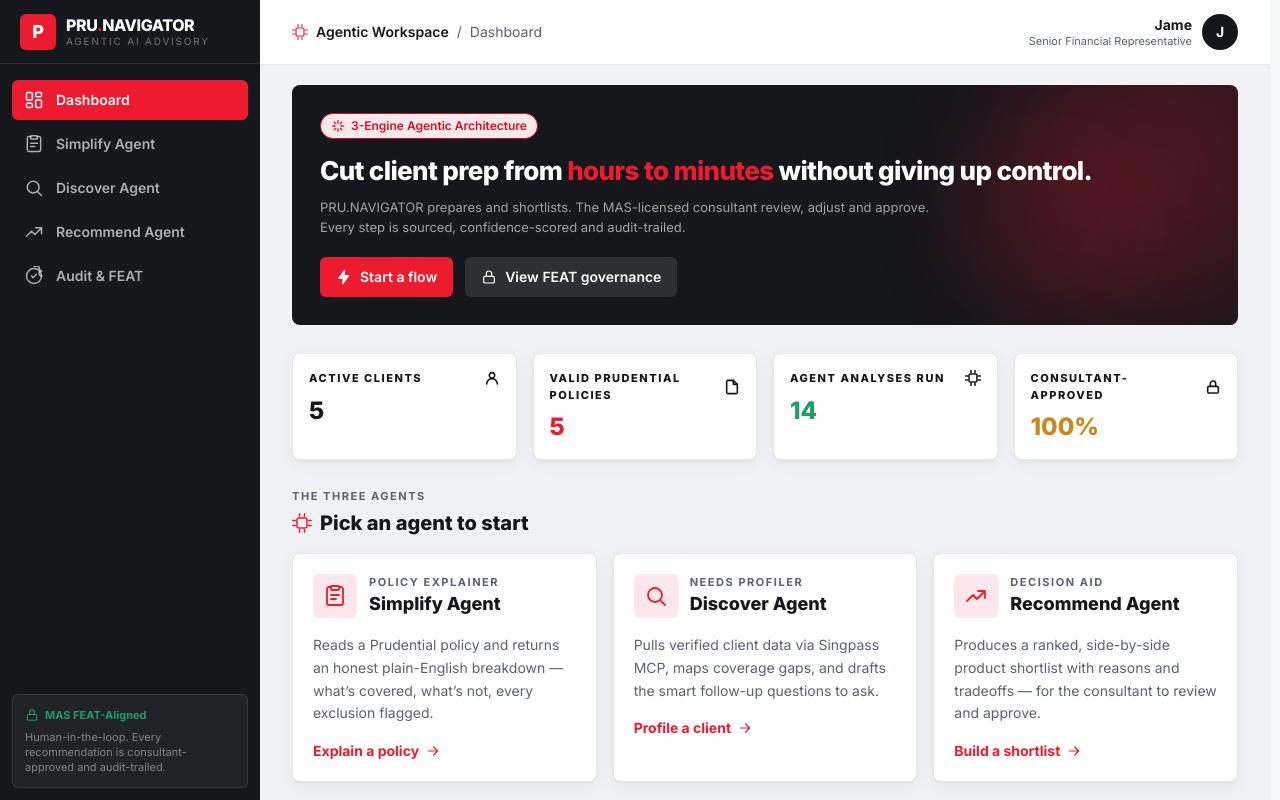
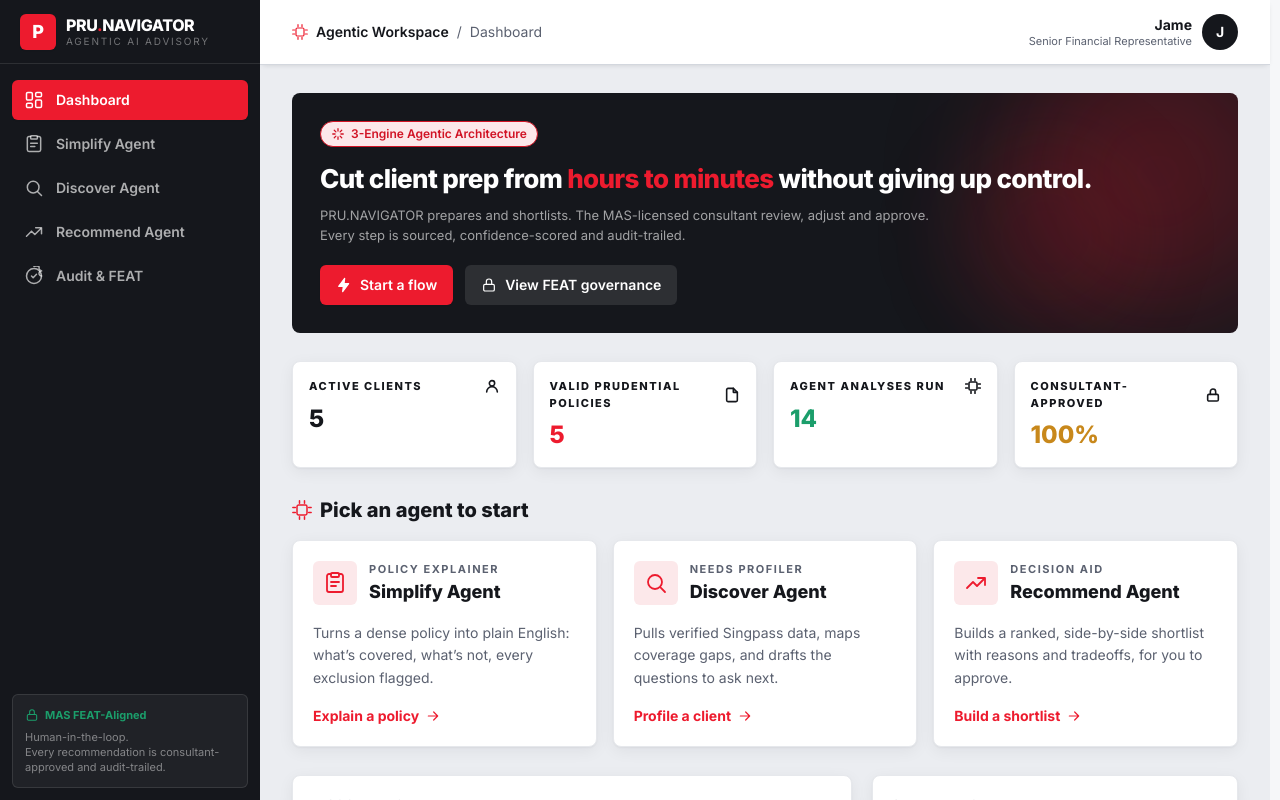
Before and after one commit to steve-o8-dev/bubble-code-hackathon, a React (Vite) app: page / in a window 1280 px wide. Shown: the top 800 px of the page. Built offline with nearby package versions, Linux system fonts and the light colour scheme.

Commit message:
checkpoint 4

```diff
--- a/src/components/Layout.jsx
+++ b/src/components/Layout.jsx
@@ -65,15 +65,19 @@
               MAS FEAT-Aligned
             </div>
             <p className="text-[11px] text-white/45 leading-snug">
-              Human-in-the-loop. Every recommendation is consultant-approved and audit-trailed.
+              Human-in-the-loop.
+              <br />
+              Every recommendation is consultant-approved and audit-trailed.
             </p>
           </div>
         </div>
       </aside>
 
       {/* Main */}
-      <div className="flex-1 min-w-0 flex flex-col bg-[#F0F2F5]">
-        <header className="sticky top-0 z-10 bg-white border-b border-pru-line">
+      <div className="flex-1 min-w-0 flex flex-col bg-[#EBEDF1]">
+        {/* Reads as a layer floating above the canvas rather than a drawn line:
+            a border one step darker than the canvas, plus a short drop shadow. */}
+        <header className="sticky top-0 z-10 bg-white border-b-[0.5px] border-[#D3D7DE] shadow-[0_2px_6px_-3px_rgba(21,23,28,0.20)]">
           <div className="px-8 h-16 flex items-center justify-between">
             <div className="flex items-center gap-2 text-sm text-pru-slate">
               <Icon name="cpu" className="w-4 h-4 text-pru-red" />
--- a/src/pages/Dashboard.jsx
+++ b/src/pages/Dashboard.jsx
@@ -11,7 +11,7 @@
     icon: 'simplify',
     kicker: 'Policy Explainer',
     title: 'Simplify Agent',
-    desc: 'Reads a Prudential policy and returns an honest plain-English breakdown — what’s covered, what’s not, every exclusion flagged.',
+    desc: 'Turns a dense policy into plain English: what’s covered, what’s not, every exclusion flagged.',
     cta: 'Explain a policy',
   },
   {
@@ -19,7 +19,7 @@
     icon: 'discover',
     kicker: 'Needs Profiler',
     title: 'Discover Agent',
-    desc: 'Pulls verified client data via Singpass MCP, maps coverage gaps, and drafts the smart follow-up questions to ask.',
+    desc: 'Pulls verified Singpass data, maps coverage gaps, and drafts the questions to ask next.',
     cta: 'Profile a client',
   },
   {
@@ -27,7 +27,7 @@
     icon: 'recommend',
     kicker: 'Decision Aid',
     title: 'Recommend Agent',
-    desc: 'Produces a ranked, side-by-side product shortlist with reasons and tradeoffs — for the consultant to review and approve.',
+    desc: 'Builds a ranked, side-by-side shortlist with reasons and tradeoffs, for you to approve.',
     cta: 'Build a shortlist',
   },
 ]
@@ -40,7 +40,7 @@
   const agentRuns = auditTrail.filter((a) => a.actor === 'AI Agent').length
 
   return (
-    <div className="space-y-7">
+    <div className="pt-2 space-y-7">
       {/* Hero */}
       <div className="relative overflow-hidden rounded-lg bg-pru-ink text-white p-7">
         <div className="absolute -right-16 -top-16 w-72 h-72 rounded-full bg-pru-red/25 blur-3xl" />
@@ -75,7 +75,7 @@
 
       {/* Agent entry cards */}
       <div>
-        <SectionTitle kicker="The three agents" title="Pick an agent to start" icon="cpu" />
+        <SectionTitle title="Pick an agent to start" icon="cpu" />
         <div className="grid md:grid-cols-3 gap-4">
           {agents.map((a) => (
             <Link
--- a/src/pages/Discover.jsx
+++ b/src/pages/Discover.jsx
@@ -97,8 +97,9 @@
                 <span className="font-extrabold text-pru-ink truncate">{c.name}</span>
                 {selected === c.id && <Icon name="check" className="w-4 h-4 text-pru-red shrink-0" strokeWidth={3} />}
               </div>
-              <div className="text-xs text-pru-slate">{c.age} · {c.lifeStage}</div>
-              <div className="text-xs text-pru-slate truncate">{c.occupation}</div>
+              <div className="text-xs text-pru-slate truncate">
+                {c.age} · {c.lifeStage} · {c.occupation}
+              </div>
               <div className="mt-3 pt-3 border-t border-pru-line text-xs text-pru-slate">
                 {sgd(c.singpass.annualIncome)}/yr · {c.singpass.dependents} dep.
               </div>
```
